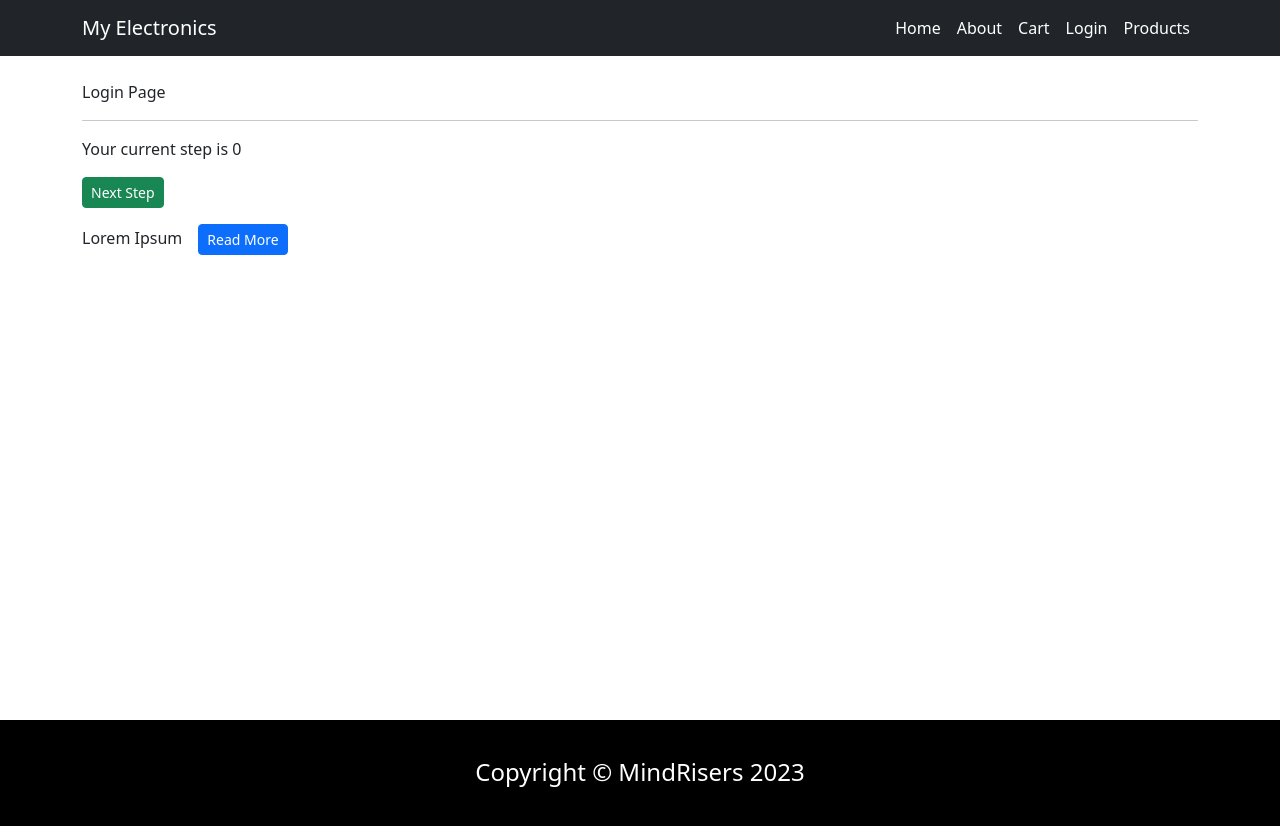
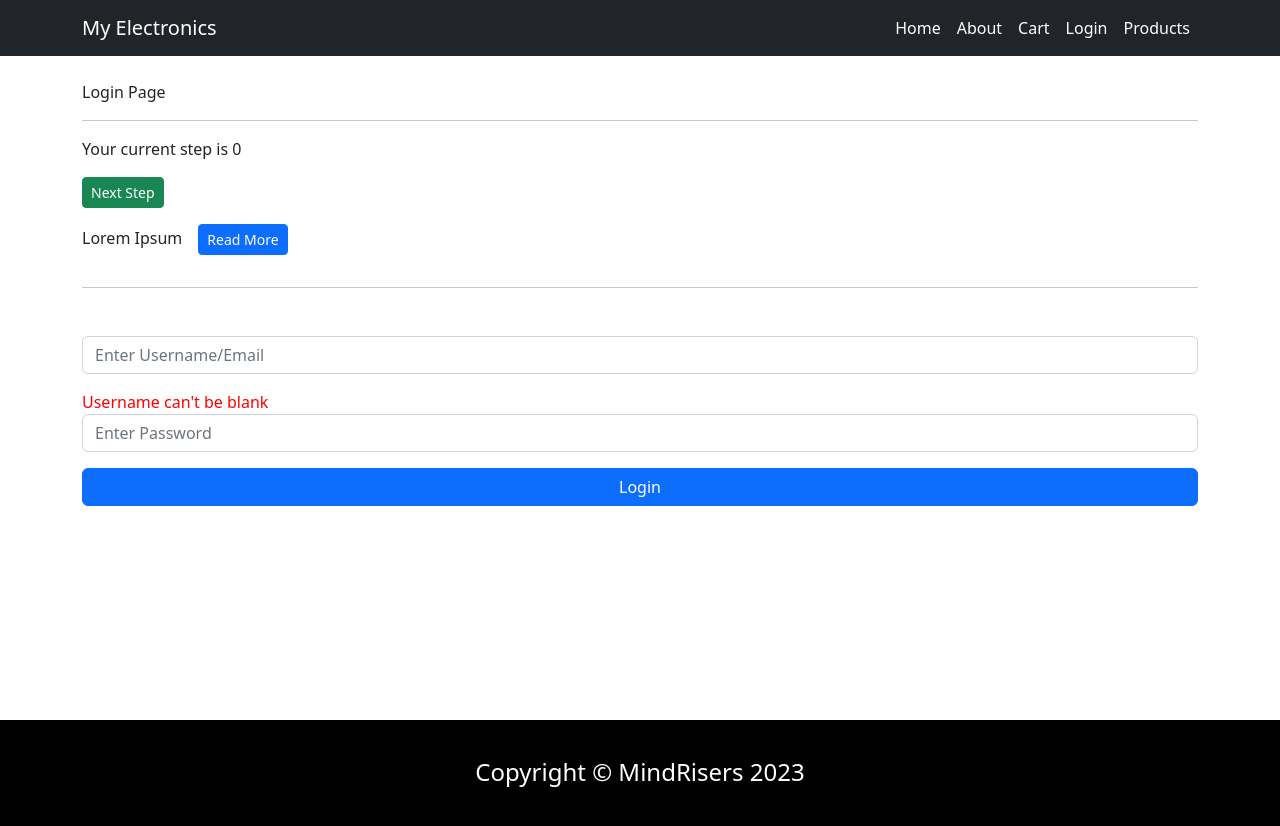
Before and after one commit to sixdgt/react-project-ecom, a React (Create React App) app: page /login in a window 1280 px wide. Shown: the top 826 px of the page. Built offline with nearby package versions, Linux system fonts and the light colour scheme.

Commit message:
react hooks - useState, useRef & useEffect with form validation

```diff
--- a/src/components/Input.jsx
+++ b/src/components/Input.jsx
@@ -1,13 +1,15 @@
 import React from 'react'
 
 export default function Input({type,
-    placeholder, classes, data=""}) {
+    placeholder, classes, data="", id, change}) {
     return (
         <input
             type={type}
             placeholder={placeholder}
             className={classes}
             value={data}
+            id={id}
+            onChange={change}
         />
     )
 }
--- a/src/pages/Login.jsx
+++ b/src/pages/Login.jsx
@@ -1,13 +1,52 @@
-import React, {useState} from 'react'
+import React, {useState, useRef, useEffect} from 'react'
 import Title from '../components/Title'
 import '../App.css'
 import Input from '../components/Input'
-import {Container} from 'react-bootstrap'
+import {Container, Button} from 'react-bootstrap'
 
 export default function Login({text, maxLength}) {
 
     const [hidden, setHidden] = useState(true);
     const [steps, setSteps] = useState(0);
+    const [username_input, setUsernameInput] = useState("");
+    const [password_input, setPasswordInput] = useState("");
+
+    //  useRef - use to test if it is a first render or not
+    const firstRender = useRef(true)
+
+    // set button as disabled at first
+    const [disable, setDisabled] = useState(true);
+
+    // error message display
+    const [usernameError, setUsernameError] = useState(null);
+
+    // effect
+    useEffect(() =>{
+        if(firstRender.current){
+            firstRender.current = false
+            return
+        }
+        setDisabled(formValidatation())
+    });
+
+    const formValidatation = () => {
+        const username = document.getElementById("id_username")
+        if(username.value === ""){
+            setUsernameError("Username can't be blank")
+        } else {
+            setUsernameError(null)
+            return false
+        }
+    }
+
+
+    const changeUsernameHandle = (e) => {
+        setUsernameInput(e.target.value);
+    }
+
+    const changePasswordHandle = (e) => {
+        setPasswordInput(e.target.value);
+    }
 
     if (text.length <= maxLength){
         return <span>{text}</span>
@@ -25,13 +64,36 @@ export default function Login({text, maxLength}) {
                 <p>Your current step is {steps}</p>
                 <button onClick={increment} className={'btn btn-sm btn-success'}>Next Step</button>
             </div>
-
             <span>
                 {hidden ? `${text.substr(0, maxLength).trim()}` : text}
                 {hidden ? (<a onClick={() => setHidden(false)} className={'btn btn-sm btn-primary m-3'}> Read More</a>):
                 (<a onClick={() => setHidden(true)} className={'btn btn-sm btn-primary m-3'}>Less</a>)
                 }
             </span>
+
+            <hr />
+            <div className='mt-5'>
+                <form>
+                    <Input
+                        type={'text'}
+                        placeholder={'Enter Username/Email'}
+                        classes={'form-control mb-3'}
+                        id={'id_username'}
+                        data={username_input}
+                        change={changeUsernameHandle}
+                    />
+                    <span style={{color: 'red'}}>{usernameError}</span>
+                    <Input
+                        type={'password'}
+                        placeholder={'Enter Password'}
+                        classes={'form-control mb-3'}
+                        id={'id_password'}
+                        data={password_input}
+                        change={changePasswordHandle}
+                    />
+                    <Button className='col-12' disabled={disable}>Login</Button>
+                </form>
+            </div>
         </Container>
     )
 }
```
